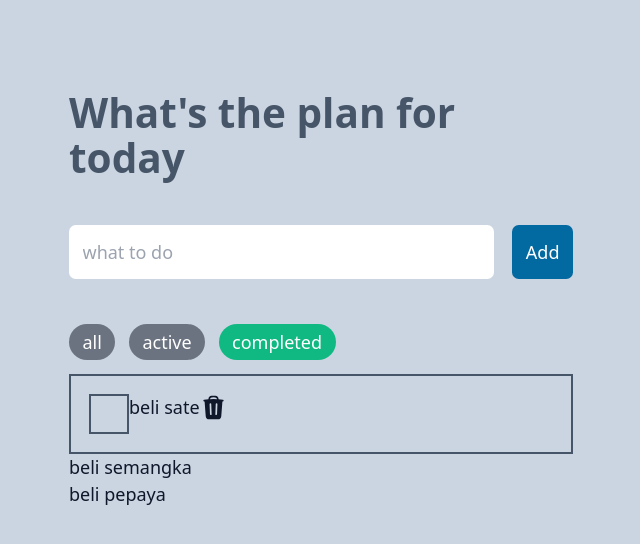
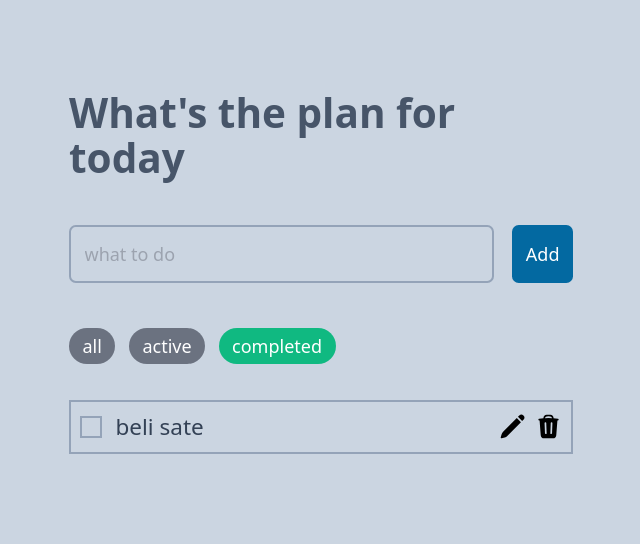
Before and after one commit to AlgonzaDJun/Todo-Redux-skilvul, a React (Vite) app: page / in a window 1280 px wide. Shown: the top 544 px of the page, without its empty margins (319-959 px from the left). Built offline with nearby package versions, Linux system fonts and the light colour scheme.

Commit message:
finish frontend

```diff
--- a/src/App.jsx
+++ b/src/App.jsx
@@ -3,7 +3,7 @@ import ListTodo from "./components/listTodo";
 
 function App() {
   return (
-    <div className="max-w-md mx-auto">
+    <div className="max-w-md mx-10 md:mx-auto">
       <FormTodo />
       <ListTodo />
     </div>
--- a/src/components/FormTodo.jsx
+++ b/src/components/FormTodo.jsx
@@ -8,11 +8,11 @@ const FormTodo = () => {
 
       <form className="flex">
         <input
-          className="grow rounded-md p-3"
+          className="grow rounded-md p-3 border-2 border-slate-400 bg-transparent text-slate-700"
           type="text"
           placeholder="what to do"
         />
-        <button className="px-3 py-2 rounded-md bg-sky-700 ml-4 text-white">
+        <button className="px-3 py-2 rounded-md bg-sky-700 hover:bg-sky-900 ml-4 text-white">
           Add
         </button>
       </form>
--- a/src/components/ListTodo.jsx
+++ b/src/components/ListTodo.jsx
@@ -3,23 +3,37 @@ const ListTodo = () => {
     <div className="max-w-md bg-slate-300">
       <div className="flex gap-3 mt-10 mb-3">
         {/* filter todos */}
-        <button className="py-1 px-3 bg-gray-500 rounded-2xl text-white">
+        <button className="py-1 px-3 bg-gray-500 rounded-2xl text-white hover:bg-gray-700">
           all
         </button>
-        <button className="py-1 px-3 bg-gray-500 rounded-2xl text-white">
+        <button className="py-1 px-3 bg-gray-500 rounded-2xl text-white hover:bg-gray-700">
           active
         </button>
-        <button className="py-1 px-3 bg-emerald-500 rounded-2xl text-white">
+        <button className="py-1 px-3 bg-emerald-500 hover:bg-emerald-700 rounded-2xl text-white">
           completed
         </button>
       </div>
 
       {/* list todo */}
-      <ul className="flex flex-col">
-        <li className="text-slate-900 grow border-2 p-4 border-slate-600 flex">
-          <button className="border-2 p-4 border-slate-600"></button>
-          <p>beli sate</p>
-          <div className="icon">
+      <ul className="flex flex-col mt-8 gap-6">
+        <li className=" grow border-2 p-2 border-slate-400 flex gap-3 items-center">
+          <button className="border-2 p-2 border-slate-400"></button>
+          <p className="grow text-xl cursor-pointer text-slate-700">
+            beli sate
+          </p>
+          <div className="icon flex gap-2 items-center">
+            <button id="edit">
+              <svg
+                xmlns="http://www.w3.org/2000/svg"
+                viewBox="0 0 24 24"
+                fill="currentColor"
+                className="w-6 h-6"
+              >
+                <path d="M21.731 2.269a2.625 2.625 0 00-3.712 0l-1.157 1.157 3.712 3.712 1.157-1.157a2.625 2.625 0 000-3.712zM19.513 8.199l-3.712-3.712-12.15 12.15a5.25 5.25 0 00-1.32 2.214l-.8 2.685a.75.75 0 00.933.933l2.685-.8a5.25 5.25 0 002.214-1.32L19.513 8.2z" />
+              </svg>
+            </button>
+
+            <button id="delete">
               <svg
                 xmlns="http://www.w3.org/2000/svg"
                 viewBox="0 0 24 24"
@@ -32,10 +46,9 @@ const ListTodo = () => {
                   clipRule="evenodd"
                 />
               </svg>
+            </button>
           </div>
         </li>
-        <li className="text-slate-900 ">beli semangka</li>
-        <li className="text-slate-900 ">beli pepaya</li>
       </ul>
     </div>
   );
```
Lines whose indentation alone changed are shown as unchanged.
